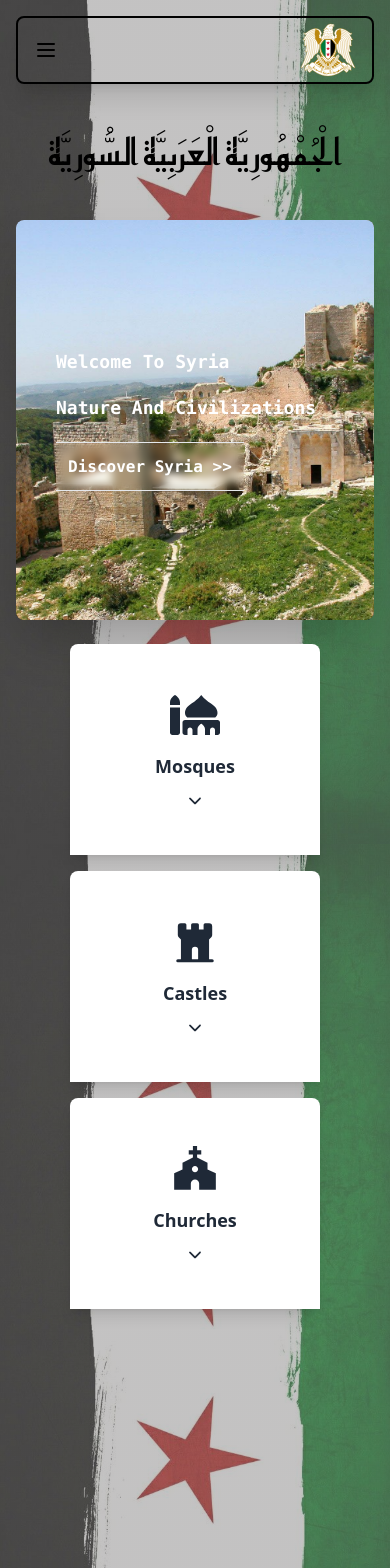
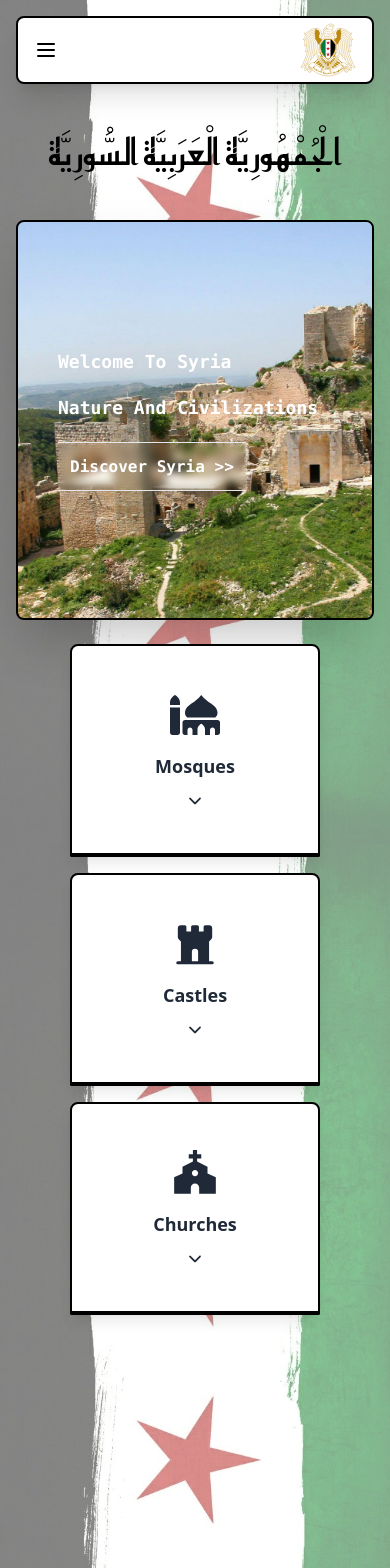
Before and after one commit to Ghayth-Sabeaallil/syria, a React (Vite) app: page / in a window 390 px wide. Shown: the top 1568 px of the page. Built offline with nearby package versions, Linux system fonts and the light colour scheme; a web font is replaced by a local one.

Commit message:
add some videos

```diff
--- a/src/Components/DiscoverSyria.tsx
+++ b/src/Components/DiscoverSyria.tsx
@@ -31,8 +31,8 @@ export const DiscoverSyria = () => {
         requestAnimationFrame(animationScroll);
     };
     return (
-        <div className="flex">
-            <div id="discover" className="slider items-center m-4 flex justify-end p-10 rounded-lg shadow-2xl">
+        <div className="flex select-none">
+            <div id="discover" className="border-2 border-black slider items-center m-4 flex justify-end p-10 rounded-lg shadow-2xl">
                 <img src="/1.jpg" alt="Image 1" />
                 <img src="/2.jpg" alt="Image 2" />
                 <img src="/3.jpg" alt="Image 3" />
--- a/src/Components/Footer.tsx
+++ b/src/Components/Footer.tsx
@@ -2,10 +2,10 @@ import { SocialIcon } from "react-social-icons"
 
 function Footer() {
     return (
-        <footer className="backdrop-blur-sm bg-transparen flex justify-center items-center p-4 h-fit bottom-0 left-0 z-1000 backdrop-blur bg-transparent border-2 border-black shadow-xl rounded-lg m-4 gap-4">
-            <a href="/"><SocialIcon style={{ height: 35, width: 35 }} url="https://tiktok.com" /></a>
-            <a href="/"><SocialIcon style={{ height: 35, width: 35 }} url="https://facebook.com" /></a>
-            <a href="/"><SocialIcon style={{ height: 35, width: 35 }} url="https://instagram.com" /></a>
+        <footer className="bg-white flex justify-center items-center p-4 h-fit bottom-0 left-0 z-1000 backdrop-blur bg-transparent border-2 border-black shadow-xl rounded-lg m-4 gap-4">
+            <a href="/"><SocialIcon style={{ height: 45, width: 45 }} url="https://tiktok.com" /></a>
+            <a href="/"><SocialIcon style={{ height: 45, width: 45 }} url="https://facebook.com" /></a>
+            <a href="/"><SocialIcon style={{ height: 45, width: 45 }} url="https://instagram.com" /></a>
         </footer>
 
 
--- a/src/Components/Header.tsx
+++ b/src/Components/Header.tsx
@@ -16,7 +16,7 @@ const Header = () => {
     };
     const [isMobileMenuOpen, setMobileMenuOpen] = useState<boolean>(false);
     return (
-        <nav className="text-black font-bold border-2 border-black shadow-xl rounded-lg m-4 relative z-50">
+        <nav className="bg-white text-black font-bold border-2 border-black shadow-xl rounded-lg m-4 relative z-50">
             <div className="max-w-7xl mx-auto px-4 sm:px-6 lg:px-8">
                 <div className="flex justify-between items-center h-16">
                     <div className="flex-shrink-0">
--- a/src/Components/InfoContainer.tsx
+++ b/src/Components/InfoContainer.tsx
@@ -47,7 +47,7 @@ const InfoContainer = () => {
                     {/* Main clickable div */}
                     <div
                         onClick={() => handleClick(index, item.list)}
-                        className={`group flex flex-col gap-3 justify-center items-center bg-white rounded-tl-lg rounded-tr-lg shadow-lg w-4/6 h-[25vh] text-lg sm:text-lg md:text-3xl font-bold text-gray-800 cursor-pointer ${item.list.length === 0 ? "opacity-50 cursor-not-allowed" : ""
+                        className={`bg-slate-100 border-2 border-black group flex flex-col gap-3 justify-center items-center bg-white rounded-tl-lg rounded-tr-lg shadow-lg w-4/6 h-[25vh] text-lg sm:text-lg md:text-3xl font-bold text-gray-800 cursor-pointer ${item.list.length === 0 ? "opacity-50 cursor-not-allowed" : ""
                             }`}
                     >
                         <div className="transform transition-transform duration-200 group-hover:scale-125">
@@ -62,7 +62,7 @@ const InfoContainer = () => {
 
                     {/* Dropdown list */}
                     <div
-                        className={`flex flex-col items-center w-4/6 transition-all duration-[1500ms] overflow-hidden rounded-bl-lg rounded-br-lg bg-gray-100 shadow-lg ${activeIndex === index ? "max-h-full" : "max-h-0"
+                        className={`border-l-2 border-r-2 border-b-2 border-black flex flex-col items-center w-4/6 transition-all duration-[1500ms] overflow-hidden rounded-bl-lg rounded-br-lg bg-gray-100 shadow-lg ${activeIndex === index ? "max-h-full" : "max-h-0"
                             }`}
                     >
                         {activeIndex === index &&
--- a/src/Components/SAR.tsx
+++ b/src/Components/SAR.tsx
@@ -3,7 +3,7 @@
 export const SAR = () => {
 
     return (
-        <h1 className="font-Kufi flex justify-center text-4xl sm:text-4xl md:text-7xl p-8">
+        <h1 className="select-none font-Kufi flex justify-center text-4xl sm:text-4xl md:text-7xl p-8">
             الْجُمْهُورِيَّة الْعَرَبِيَّة السُّورِيَّة
         </h1>
 
--- /dev/null
+++ b/src/Components/Videos.tsx
@@ -0,0 +1,20 @@
+type VideosProps = {
+    title?: string;
+    icon?: string;
+    des?: string;
+    link?: string;
+};
+
+const Videos = () => {
+
+
+    return (
+        <div className="grid grid-cols-1 sm:grid-cols-1 gap-4 md:grid-cols-3 m-4 p-2 justify-items-center">
+            <iframe className="w-full h-[35vh]" src="https://www.youtube.com/embed/m62ZGavdj-8?si=gC-VYTlms00-UikT" title="YouTube video player" frameBorder="0" allow="accelerometer; autoplay; clipboard-write; encrypted-media; gyroscope; picture-in-picture; web-share" referrerPolicy="strict-origin-when-cross-origin" allowFullScreen></iframe>
+            <iframe className="w-full h-[35vh]" src="https://www.youtube.com/embed/kQe14FJRGuE?si=sNsVIbdVKALWjkjd" title="YouTube video player" frameBorder="0" allow="accelerometer; autoplay; clipboard-write; encrypted-media; gyroscope; picture-in-picture; web-share" referrerPolicy="strict-origin-when-cross-origin" allowFullScreen></iframe>
+            <iframe className="w-full h-[35vh]" src="https://www.youtube.com/embed/UHa5ZO_PSTA?si=JtoKbY98aVEV8l3F" title="YouTube video player" frameBorder="0" allow="accelerometer; autoplay; clipboard-write; encrypted-media; gyroscope; picture-in-picture; web-share" referrerPolicy="strict-origin-when-cross-origin" allowFullScreen></iframe>
+        </div >
+    );
+};
+
+export default Videos;
--- a/src/Pages/Home.tsx
+++ b/src/Pages/Home.tsx
@@ -6,6 +6,7 @@ import { DiscoverSyria } from '../Components/DiscoverSyria';
 import { useTranslation } from 'react-i18next';
 import InfoContainer from '../Components/InfoContainer';
 import { SAR } from '../Components/SAR';
+import Videos from '../Components/Videos';
 
 
 
@@ -27,6 +28,7 @@ function Home() {
             <DiscoverSyria />
             <InfoContainer />
             <MapView />
+            <Videos />
             <Footer />
         </>
 
--- a/src/index.css
+++ b/src/index.css
@@ -10,8 +10,8 @@ body {
   width: 100vw;
   height: 100vh;
   background: linear-gradient(
-      rgba(136, 134, 134, 0.5),
-      rgba(136, 134, 134, 0.5)
+      rgba(255, 255, 255, 0.5),
+      rgba(255, 255, 255, 0.5)
     ),
     url("/bg.jpg");
   background-repeat: no-repeat;
```
